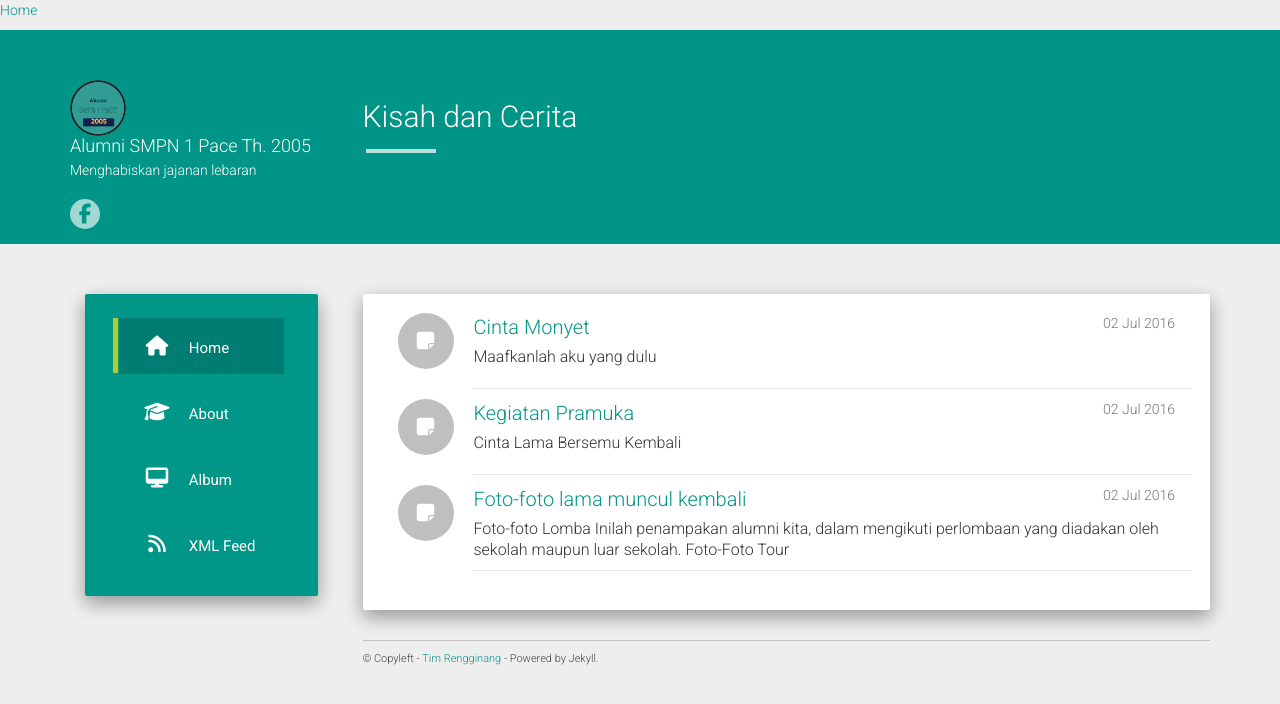
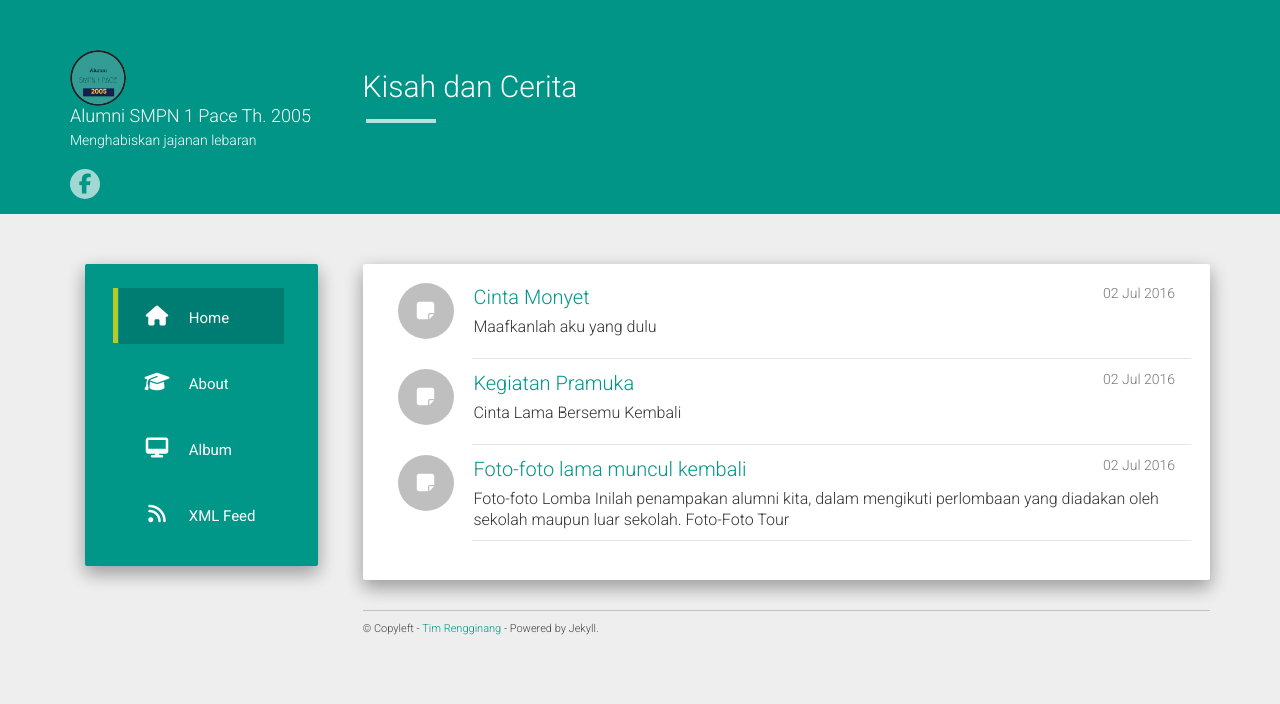
Before and after one commit to rangginang/rangginang.github.io, a Jekyll site: the page built from index.html, in a window 1280 px wide. Shown: the top 704 px of the page. Built offline with Jekyll 4.4.1, drawn with Linux system fonts in a browser that asks for light colours; nearby versions of some CDN libraries; the list of posts is cut into pages by our own code.

Commit message:
Update default.html

```diff
--- a/_layouts/default.html
+++ b/_layouts/default.html
@@ -97,7 +97,6 @@
     <p class="browsehappy">You are using an <strong>outdated</strong> browser. Please <a href="http://browsehappy.com/">upgrade
         your browser</a> to improve your experience.</p>
     <![endif]-->
-        <p> <a href="https://rangginang.github.io/">Home</a></p>
     <div class="header-panel shadow-z-2">
     <div class="container">
     <div class="row">
```
